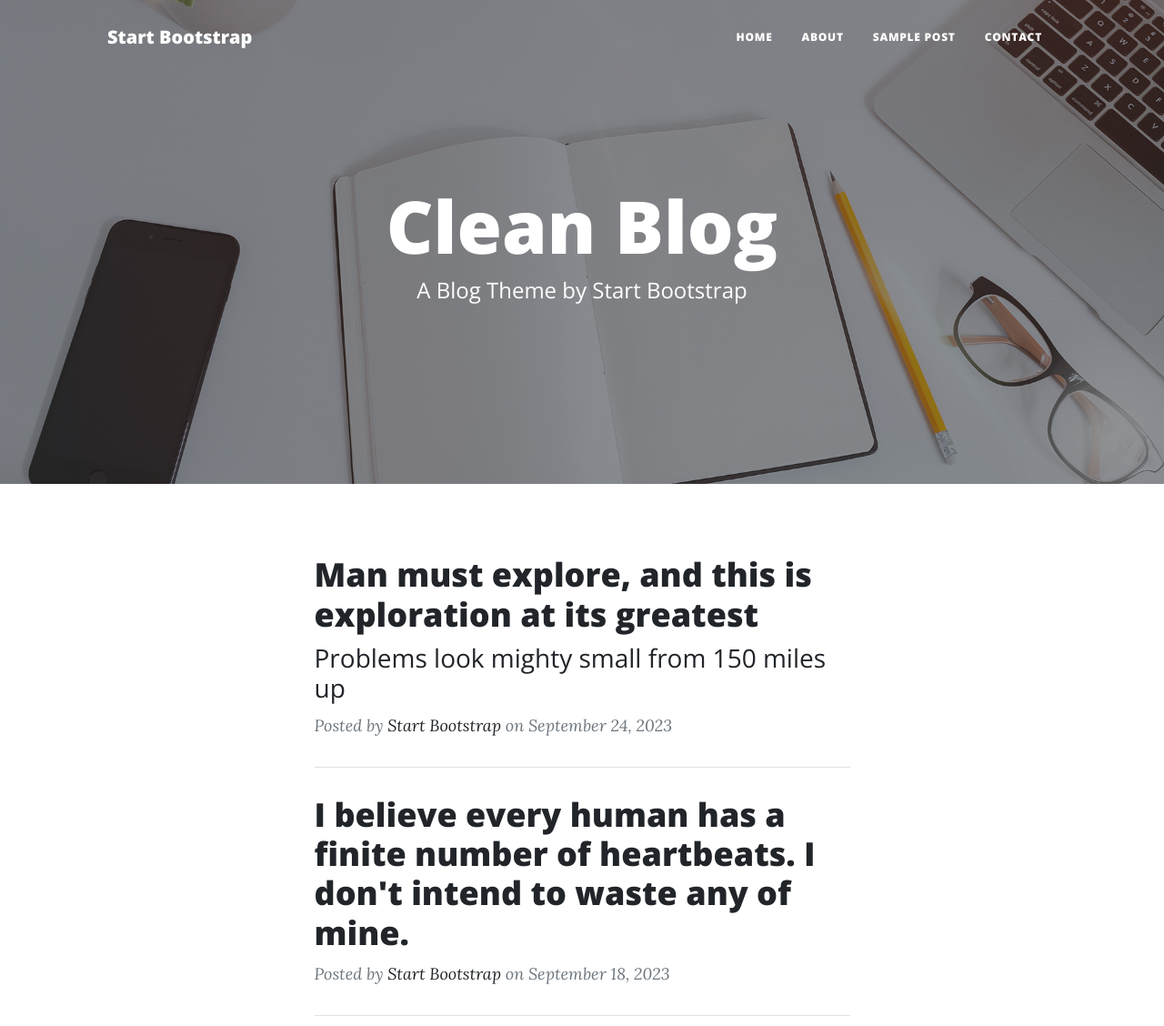
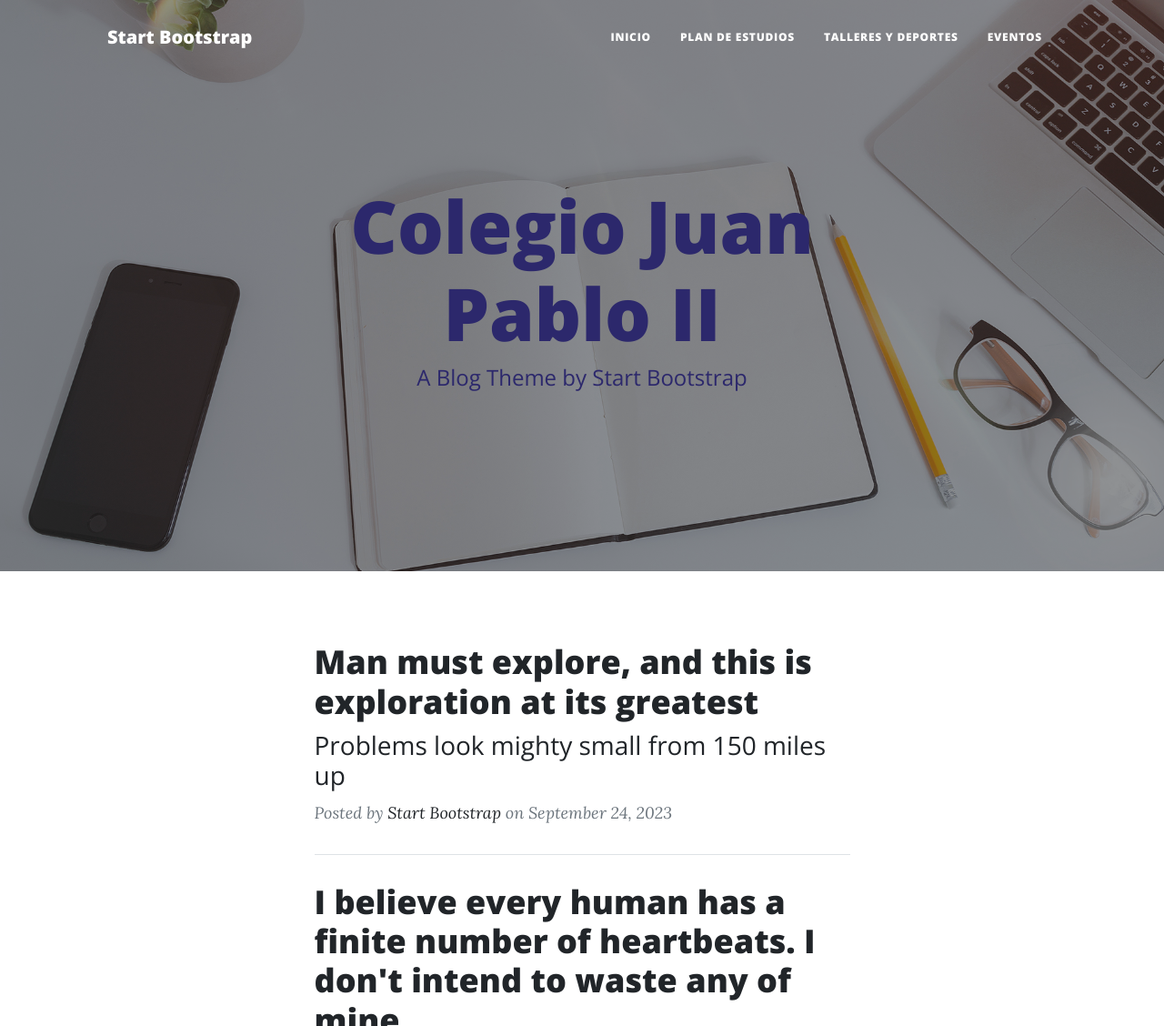
Before and after one commit to lili1901/web-JuanP, a plain HTML site: page index.html in a window 1280 px wide. Shown: the top 1128 px of the page at 91% size. Drawn offline with nearby package versions, Linux system fonts and the light colour scheme.

Commit message:
edicion index

```diff
--- a/index.html
+++ b/index.html
@@ -5,7 +5,7 @@
         <meta name="viewport" content="width=device-width, initial-scale=1, shrink-to-fit=no" />
         <meta name="description" content="" />
         <meta name="author" content="" />
-        <title>Clean Blog - Start Bootstrap Theme</title>
+        <title>Colegio Juan Pablo II</title>
         <link rel="icon" type="image/x-icon" href="assets/favicon.ico" />
         <!-- Font Awesome icons (free version)-->
         <script src="https://use.fontawesome.com/releases/v6.3.0/js/all.js" crossorigin="anonymous"></script>
@@ -26,10 +26,10 @@
                 </button>
                 <div class="collapse navbar-collapse" id="navbarResponsive">
                     <ul class="navbar-nav ms-auto py-4 py-lg-0">
-                        <li class="nav-item"><a class="nav-link px-lg-3 py-3 py-lg-4" href="index.html">Home</a></li>
-                        <li class="nav-item"><a class="nav-link px-lg-3 py-3 py-lg-4" href="about.html">About</a></li>
-                        <li class="nav-item"><a class="nav-link px-lg-3 py-3 py-lg-4" href="post.html">Sample Post</a></li>
-                        <li class="nav-item"><a class="nav-link px-lg-3 py-3 py-lg-4" href="contact.html">Contact</a></li>
+                        <li class="nav-item"><a class="nav-link px-lg-3 py-3 py-lg-4" href="index.html">Inicio</a></li>
+                        <li class="nav-item"><a class="nav-link px-lg-3 py-3 py-lg-4" href="about.html">Plan de estudios</a></li>
+                        <li class="nav-item"><a class="nav-link px-lg-3 py-3 py-lg-4" href="post.html">Talleres y deportes</a></li>
+                        <li class="nav-item"><a class="nav-link px-lg-3 py-3 py-lg-4" href="contact.html">Eventos</a></li>
                     </ul>
                 </div>
             </div>
@@ -40,7 +40,7 @@
                 <div class="row gx-4 gx-lg-5 justify-content-center">
                     <div class="col-md-10 col-lg-8 col-xl-7">
                         <div class="site-heading">
-                            <h1>Clean Blog</h1>
+                            <h1>Colegio Juan Pablo II</h1>
                             <span class="subheading">A Blog Theme by Start Bootstrap</span>
                         </div>
                     </div>
```
Also changed, not shown: about.html (+1 -1 lines), contact.html (+1 -1 lines), post.html (+1 -1 lines), assets/favicon.ico, css/styles.css.
